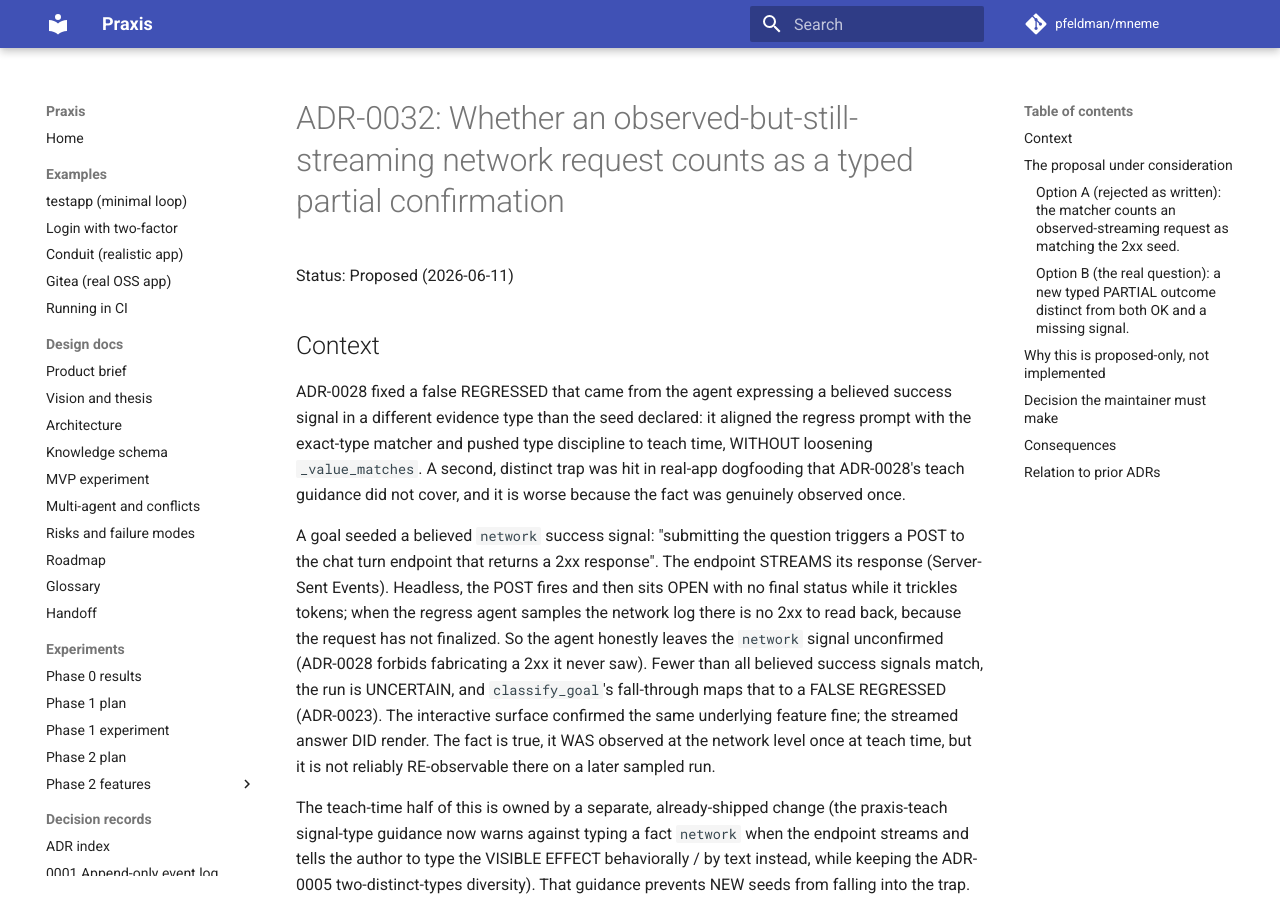
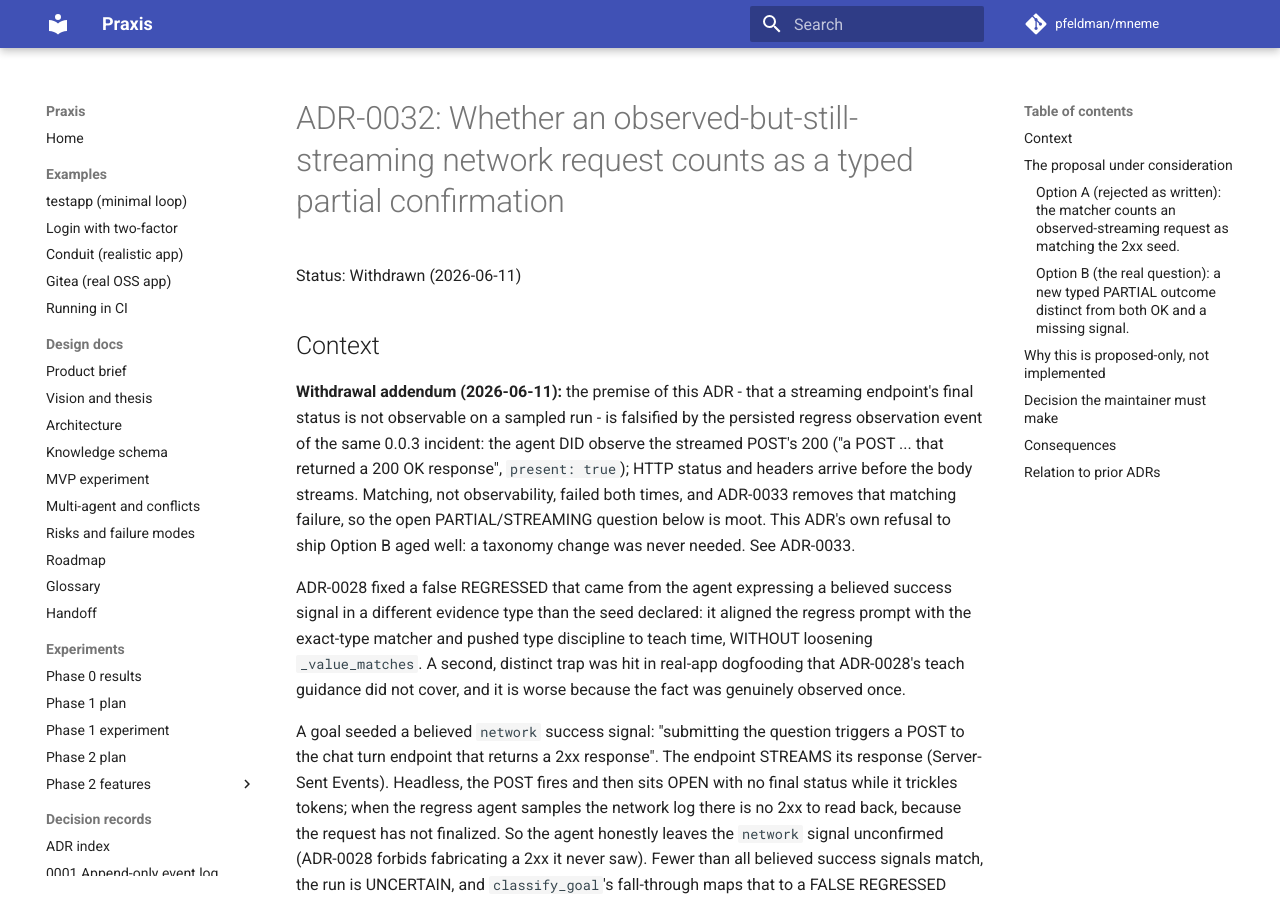
Before and after one commit to pfeldman/mneme, an MkDocs documentation site: the page built from docs/adr/0032-streaming-network-signal-partial-confirmation.md, in a window 1280 px wide and 900 px high. Built offline with MkDocs 1.6.1 and Material for MkDocs 9.7.7, drawn with Linux system fonts in a browser that asks for light colours; comment, search, counter and statistics services are not loaded.

Commit message:
withdraw ADR-0032: streamed status was observable, matching failed (see ADR-0033)

```diff
--- a/docs/adr/0032-streaming-network-signal-partial-confirmation.md
+++ b/docs/adr/0032-streaming-network-signal-partial-confirmation.md
@@ -1,8 +1,18 @@
 # ADR-0032: Whether an observed-but-still-streaming network request counts as a typed partial confirmation
 
-Status: Proposed (2026-06-11)
+Status: Withdrawn (2026-06-11)
 
 ## Context
+
+**Withdrawal addendum (2026-06-11):** the premise of this ADR - that a
+streaming endpoint's final status is not observable on a sampled run - is
+falsified by the persisted regress observation event of the same 0.0.3
+incident: the agent DID observe the streamed POST's 200 ("a POST ... that
+returned a 200 OK response", `present: true`); HTTP status and headers arrive
+before the body streams. Matching, not observability, failed both times, and
+ADR-0033 removes that matching failure, so the open PARTIAL/STREAMING question
+below is moot. This ADR's own refusal to ship Option B aged well: a taxonomy
+change was never needed. See ADR-0033.
 
 ADR-0028 fixed a false REGRESSED that came from the agent expressing a believed
 success signal in a different evidence type than the seed declared: it aligned
```
Also changed, not shown: docs/adr/README.md (+1 -1 lines).
